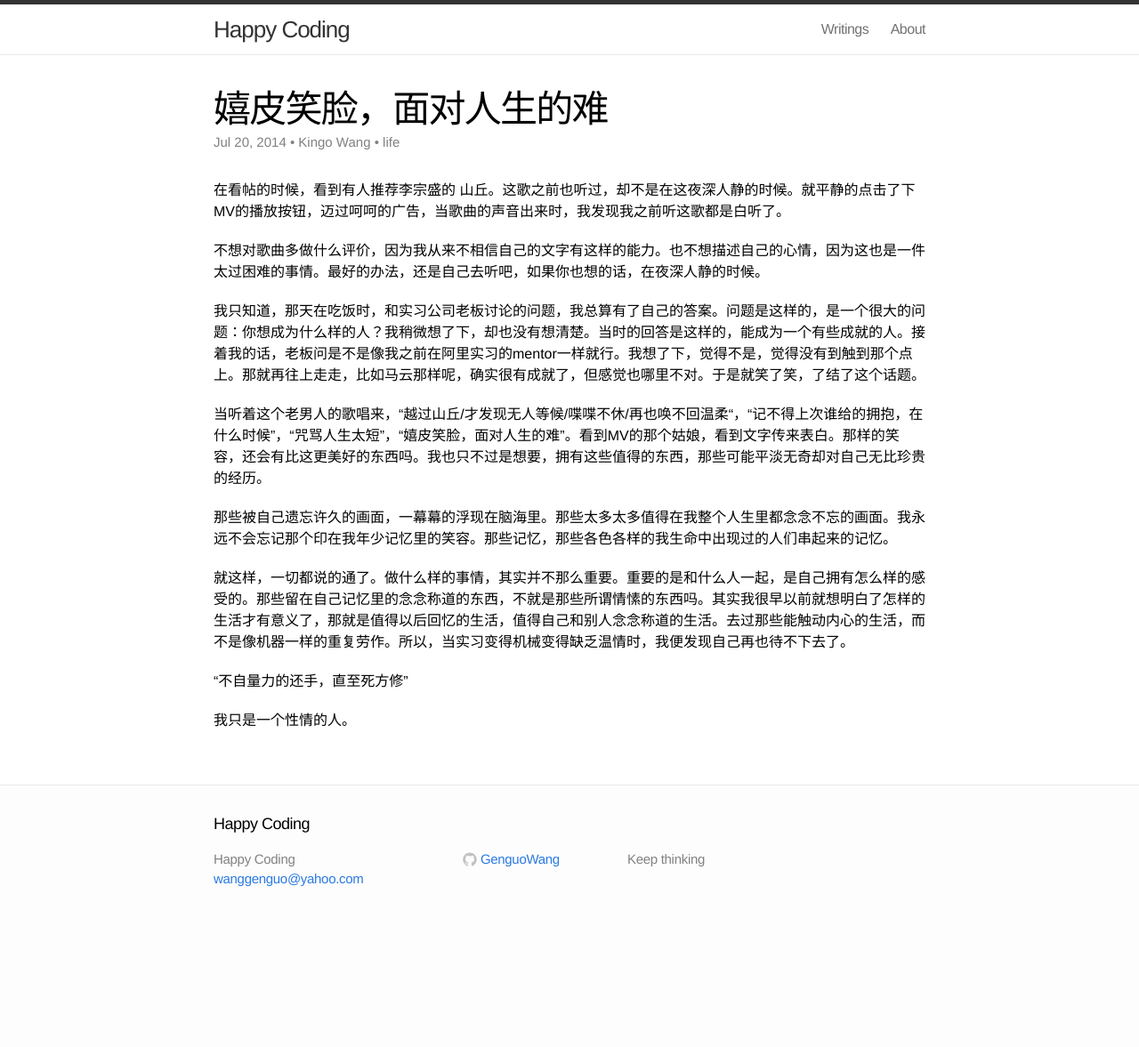
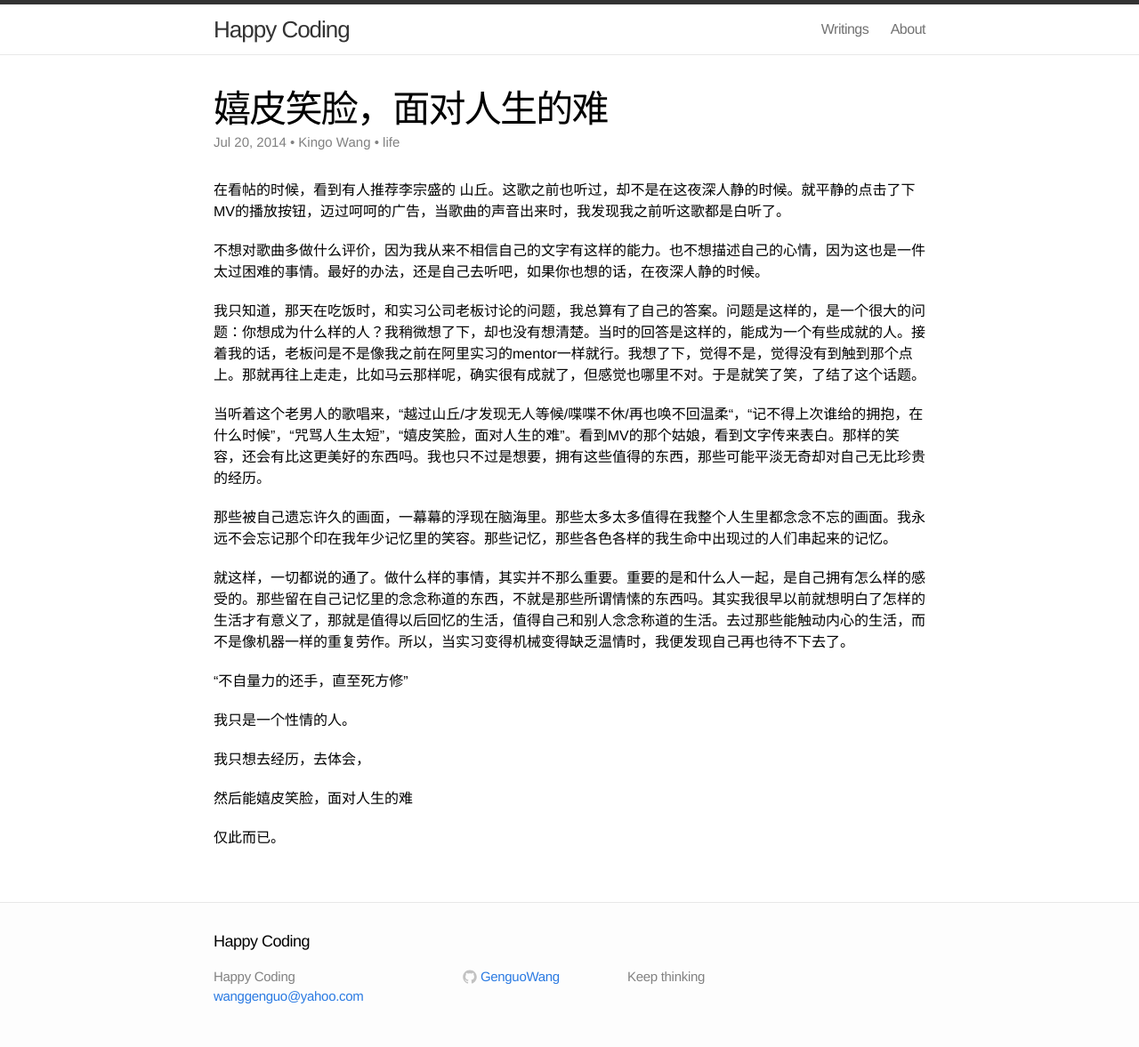
Before and after one commit to GenguoWang/GenguoWang.github.io, a Jekyll site: the page built from writings/2014-07-20-life.md, in a window 1280 px wide. Shown: the whole page at 89% size. Built offline with Jekyll 4.4.1, drawn with Linux system fonts in a browser that asks for light colours; comment, search, counter and statistics services are not loaded; before the commit the page ends 1045 px from its top, so only the background shows below that.

Commit message:
edit life

```diff
--- a/writings/2014-07-20-life.md
+++ b/writings/2014-07-20-life.md
@@ -22,3 +22,9 @@ meta: life
 “不自量力的还手，直至死方修”
 
 我只是一个性情的人。
+
+我只想去经历，去体会，
+
+然后能嬉皮笑脸，面对人生的难
+
+仅此而已。
```
